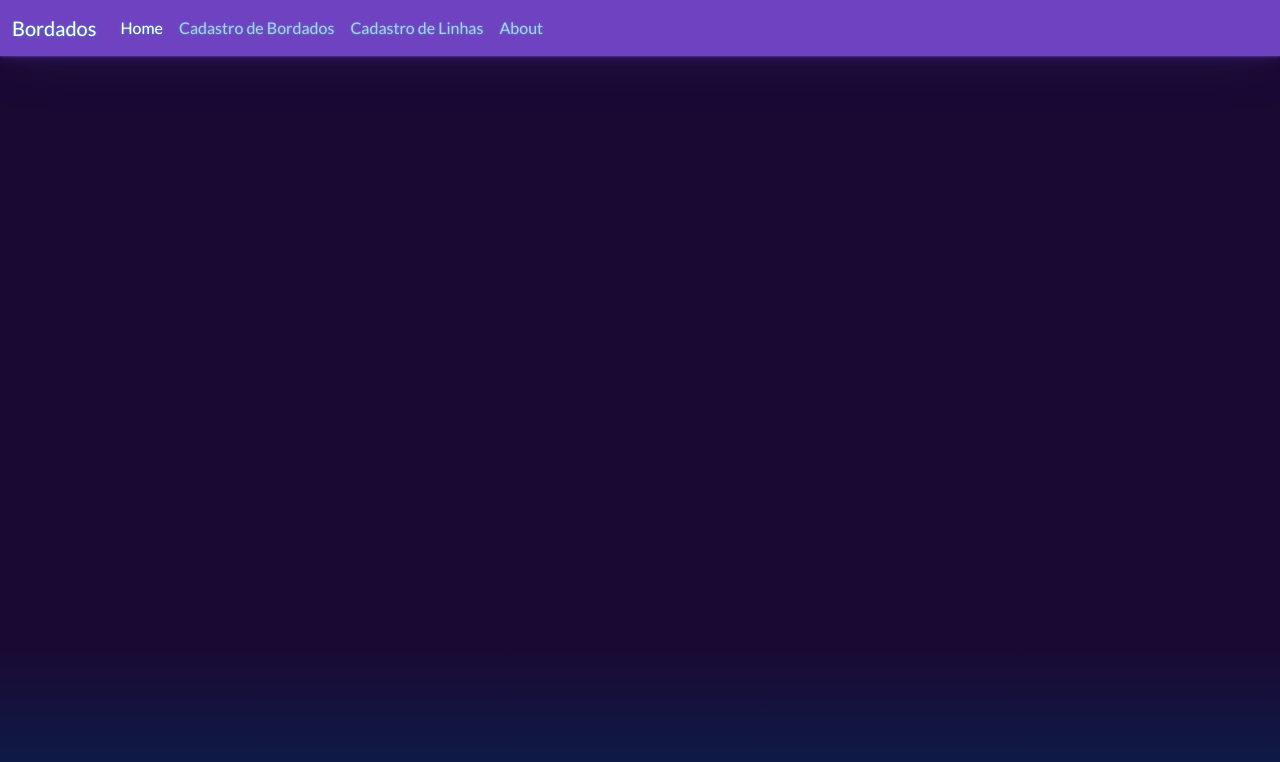
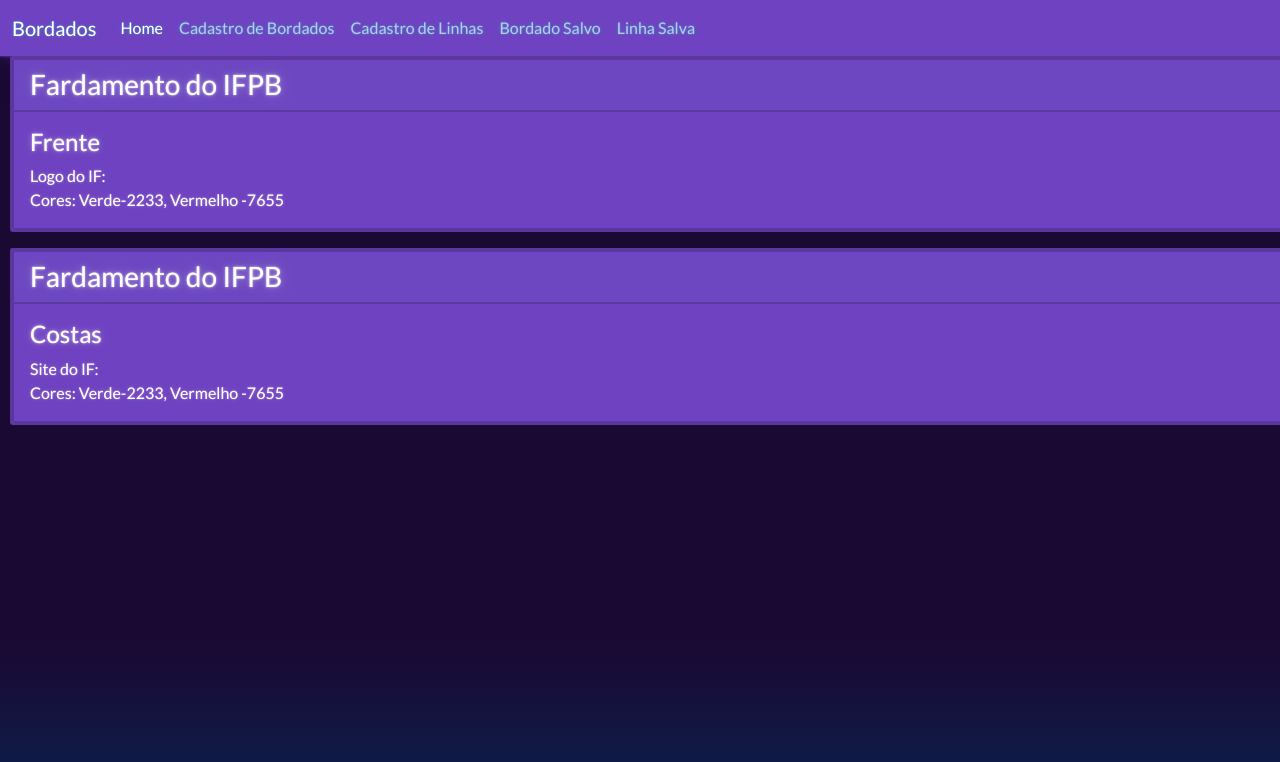
Before and after one commit to ElianaMelo/Atividade-de-DAC, a React (Create React App) app in the folder FrontEnd/primeiroprojeto/: page /TelaBordadoSalvo in a window 1280 px wide. Shown: the top 762 px of the page. Built offline with nearby package versions, Linux system fonts and the light colour scheme.

Commit message:
adicionado novas telas

```diff
--- a/FrontEnd/primeiroprojeto/src/Components/NavBar.js
+++ b/FrontEnd/primeiroprojeto/src/Components/NavBar.js
@@ -28,7 +28,10 @@
                             <a className="nav-link" href="/TelaCadastroLinha">Cadastro de Linhas</a>
                         </li>
                         <li className="NavBarItem">
-                            <a className="nav-link" href="/">About</a>
+                            <a className="nav-link" href="/TelaBordadoSalvo">Bordado Salvo</a>
+                        </li>
+                        <li className="NavBarItem">
+                            <a className="nav-link" href="/TelaLinhaSalva">Linha Salva</a>
                         </li>
 
                     </ul>
--- /dev/null
+++ b/FrontEnd/primeiroprojeto/src/GetEmbroidey/TelaBordadoSalvo.js
@@ -0,0 +1,40 @@
+import React from 'react';
+import 'bootswatch/dist/vapor/bootstrap.css';
+
+import Card from '../Components/Card';
+
+
+export default class TelaBordadoSalvo extends React.Component {
+
+    render() {
+        return (
+            <div>
+                <div className="card text-white bg-primary mb-3" style={this.style.width}>
+                    <Card title='Fardamento do IFPB'>
+                        <h4 className="card-title">Frente</h4>
+                        <p className="card-text">Logo do IF:
+                        <br/> Cores: Verde-2233, Vermelho -7655
+                         </p>
+                    </Card>
+                </div>
+
+                <div className="card text-white bg-primary mb-3" style={this.style.width}>
+                    <Card title='Fardamento do IFPB'>
+                        <h4 className="card-title">Costas</h4>
+                        <p className="card-text">Site do IF:
+                        <br/> Cores: Verde-2233, Vermelho -7655
+                         </p>
+                    </Card>
+                </div>
+            </div>
+        )
+    }
+
+    style = {
+        width: {
+            position: 'relative',
+            left: '10px'
+        }
+    }
+
+}
--- /dev/null
+++ b/FrontEnd/primeiroprojeto/src/GetLine/TelaLinhaSalva.js
@@ -0,0 +1,34 @@
+import React from 'react';
+import 'bootswatch/dist/vapor/bootstrap.css';
+
+import Card from '../Components/Card';
+
+export default class TelaLinhaSalva extends React.Component {
+
+    render() {
+        return (
+            <div>
+                <div className="card text-white bg-primary mb-3" style={this.style.width}>
+                    <Card title='JF Fardamentos e Bordado'>
+                        <h4 className="card-title">Marca: Alfa</h4>
+                        <p className="card-text"> Verde-2233,
+                        <br/> Vermelho -7655,
+                        <br/> Amarelo - 4433,
+                        <br/> Laranja - 6578
+                        </p>
+                    </Card>
+                </div>
+
+
+            </div>
+        )
+    }
+
+    style = {
+        width: {
+            position: 'relative',
+            left: '10px'
+        }
+    }
+
+}
--- a/FrontEnd/primeiroprojeto/src/Home/TelaHome.js
+++ b/FrontEnd/primeiroprojeto/src/Home/TelaHome.js
@@ -1,34 +1,18 @@
 import React from 'react';
 import 'bootswatch/dist/vapor/bootstrap.css';
-//import './App.css';
-
 
 
 export default class TelaHome extends React.Component {
 
-    state = {
-        nomeBordado: '',
-        result: ''
-    }
-
-    show = () => {
-
-        var result = this.state.nomeBordado;
-        console.log(this.state.nomeBordado)
-        this.setState({ result });
-    }
-
     render() {
         return (
             <div>
-
-
-
                 <div className="card text-white bg-primary mb-3" style={this.style.width}>
-                    <div className="card-header">Header</div>
+                    <div className="card-header">Projeto JF Bordados</div>
                     <div className="card-body">
-                        <h4 className="card-title">Primary card title</h4>
-                        <p className="card-text">Some quick example text to build on the card title and make up the bulk of the card's content.</p>
+                        <h4 className="card-title">JF Fardamentos e Bordados</h4>
+                        <p className="card-text">Temos diverças possibilidades de Fardamentos,
+                        da Estampa para o Bordado, aqui você sai Fardado(a) do seu jeito e com qualidade. </p>
                     </div>
                 </div>
             </div>
--- a/FrontEnd/primeiroprojeto/src/main/AppRoutes.js
+++ b/FrontEnd/primeiroprojeto/src/main/AppRoutes.js
@@ -4,6 +4,8 @@
 import TelaHome from "../Home/TelaHome";
 import TelaCadastroBordados from "../RegisterEmbroidery/TelaCadastroBordados";
 import TelaCadastroLinha from "../RegisterLine/TelaCadastroLinha";
+import TelaBordadoSalvo from "../GetEmbroidey/TelaBordadoSalvo";
+import TelaLinhaSalva from "../GetLine/TelaLinhaSalva";
 
 function AppRoutes(){
     return(
@@ -11,6 +13,8 @@
             <Route component={TelaHome} path="/"exact/>
             <Route component={TelaCadastroBordados} path="/TelaCadastroBordados"/>
             <Route component={TelaCadastroLinha} path="/TelaCadastroLinha"/>
+            <Route component={TelaBordadoSalvo} path="/TelaBordadoSalvo"/>
+            <Route component={TelaLinhaSalva} path="/TelaLinhaSalva"/>
         </BrowserRouter>
     )
 }
```
